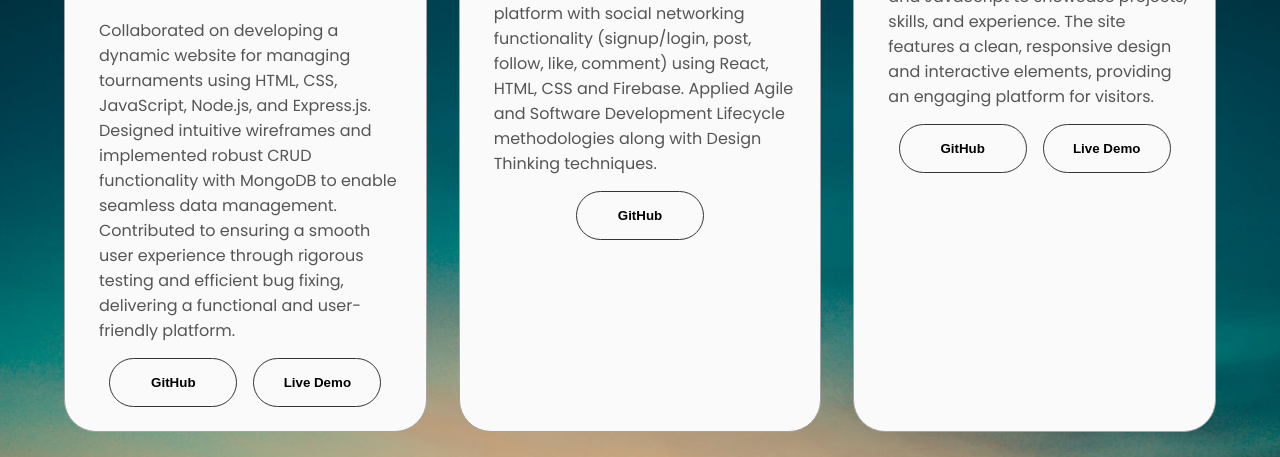
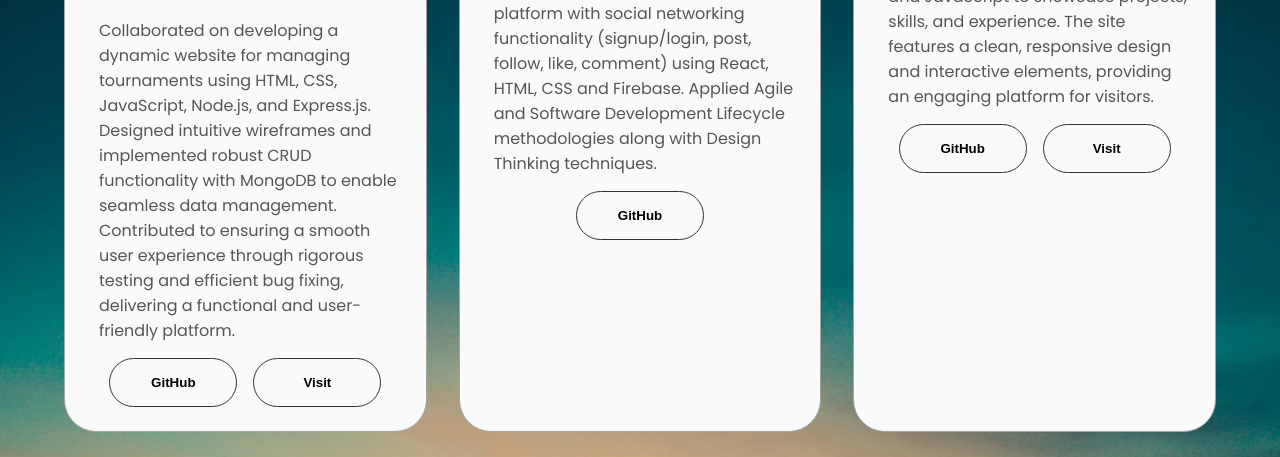
Before and after one commit to gurvir99/GurvirSingh-html-css-js-portfolio, a plain HTML site: page index.html in a window 1280 px wide. Shown: the part 4000-4457 px from the top of the page. Drawn offline with Linux system fonts and the light colour scheme.

Commit message:
corrected projects links

```diff
--- a/index.html
+++ b/index.html
@@ -295,7 +295,7 @@
                     <p class="project_desc">Collaborated on developing a dynamic website for managing tournaments using HTML, CSS, JavaScript, Node.js, and Express.js. Designed intuitive wireframes and implemented robust CRUD functionality with MongoDB to enable seamless data management. Contributed to ensuring a smooth user experience through rigorous testing and efficient bug fixing, delivering a functional and user-friendly platform.</p>
                     <div class="btn-container">
                         <button class="btn btn-color-2 project-btn" onclick="window.open('https://github.com/Runnergy/Tornado-Render')">GitHub</button>
-                        <button class="btn btn-color-2 project-btn" onclick="window.open('https://tornado-7348.onrender.com/')">Live Demo</button>
+                        <button class="btn btn-color-2 project-btn" onclick="window.open('https://tornado-7348.onrender.com/')">Visit</button>
                     </div>
                 </div>
                 <div class="details-container color-container">
@@ -317,7 +317,7 @@
                     <p class="project_desc">Designed and developed a personal portfolio website using HTML, CSS, and JavaScript to showcase projects, skills, and experience. The site features a clean, responsive design and interactive elements, providing an engaging platform for visitors.</p>
                     <div class="btn-container">
                         <button class="btn btn-color-2 project-btn" onclick="window.open('https://github.com/gurvir99/html-css-js-portfolio')">GitHub</button>
-                        <button class="btn btn-color-2 project-btn" onclick="window.open('https://github.com/')">Live Demo</button>
+                        <button class="btn btn-color-2 project-btn" onclick="window.open('https://gurvirsingh.netlify.app/')">Visit</button>
                     </div>
                 </div>
             </div>
```
